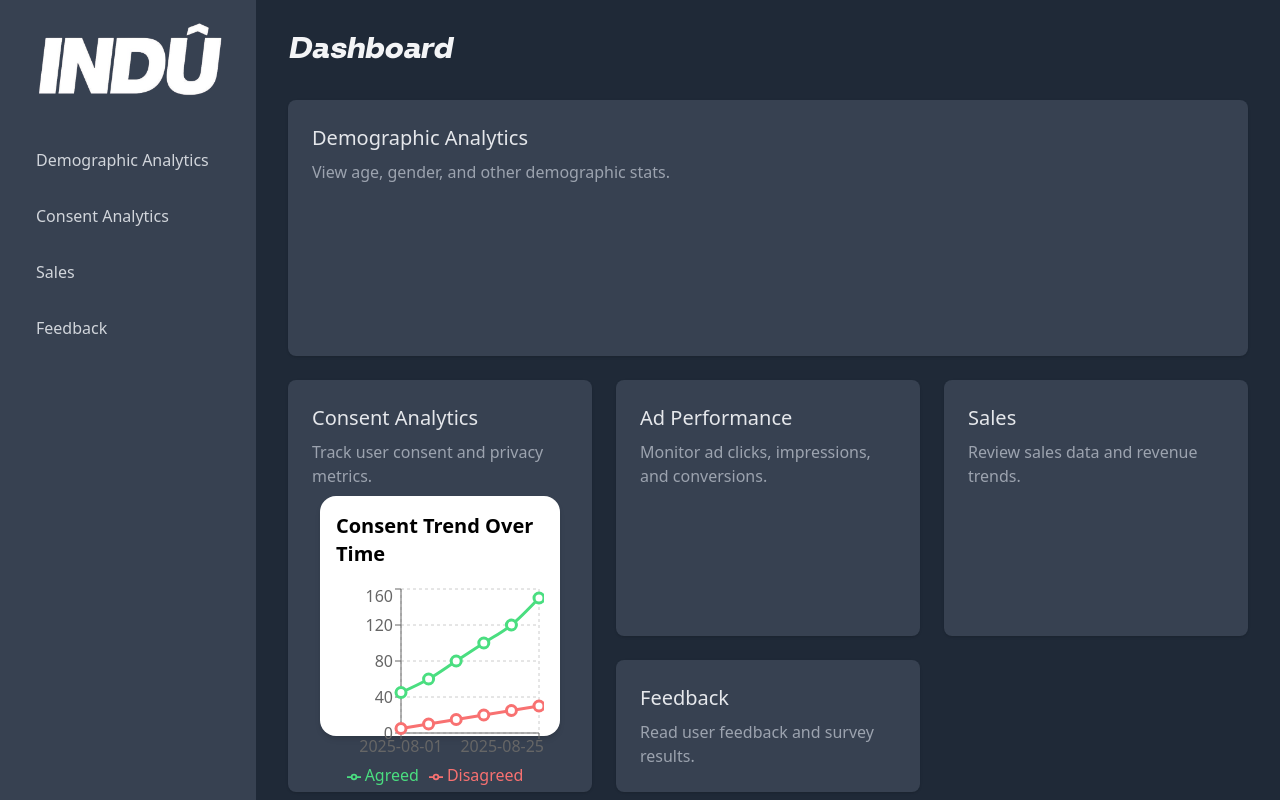
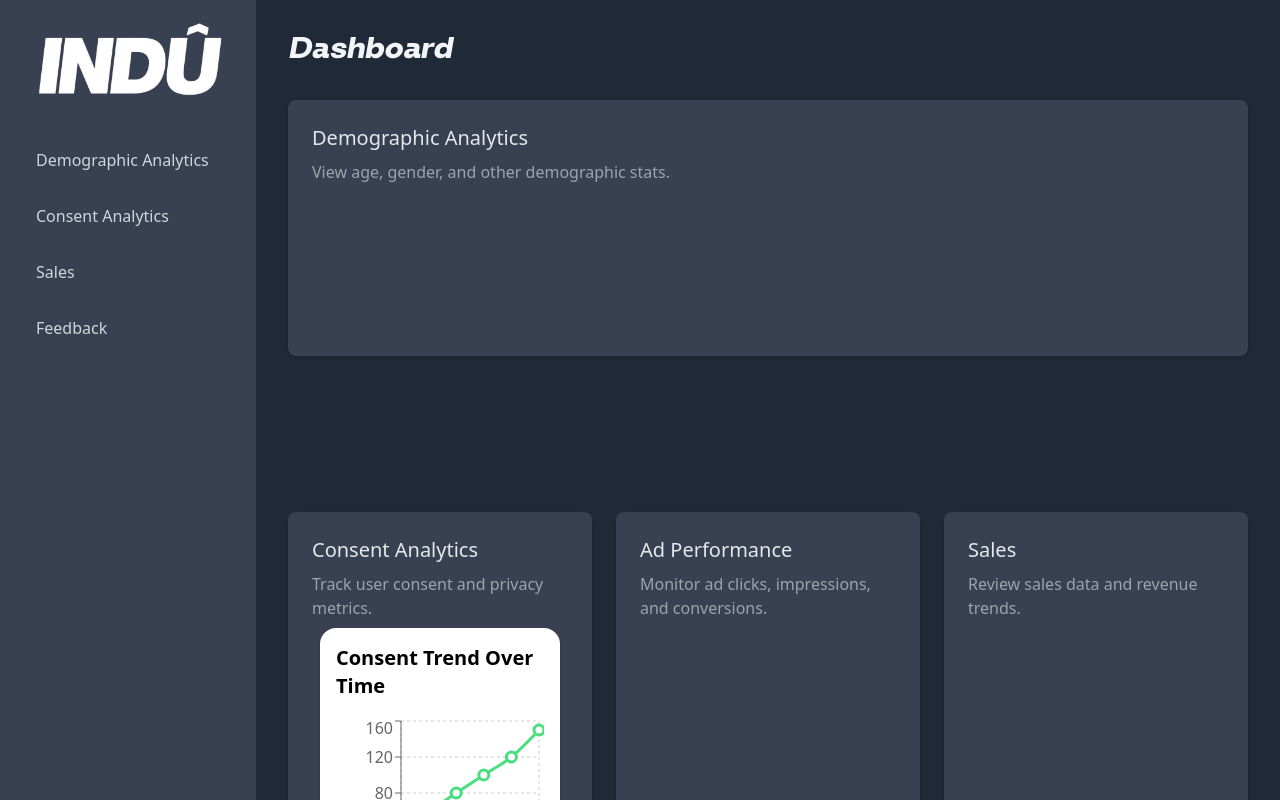
Before and after one commit to dlsntos/smart-target-admin-dashboard, a React (Vite) app: page /dashboard in a window 1280 px wide. Built offline with nearby package versions, Linux system fonts and the light colour scheme.

Commit message:
remove row-span on cards

```diff
--- a/src/index.jsx
+++ b/src/index.jsx
@@ -10,7 +10,7 @@ function Dashboard() {
           <h2 className="text-xl text-gray-200 mb-2">Demographic Analytics</h2>
           <p className="text-gray-400">View age, gender, and other demographic stats.</p>
         </div>
-        <div className="row-span-2 bg-gray-700 rounded-lg p-6 shadow">
+        <div className="bg-gray-700 rounded-lg p-6 shadow">
           <h2 className="text-xl text-gray-200 mb-2">Consent Analytics</h2>
           <p className="text-gray-400">Track user consent and privacy metrics.</p>
             <div className="flex-1 w-full h-64 p-2">
```
